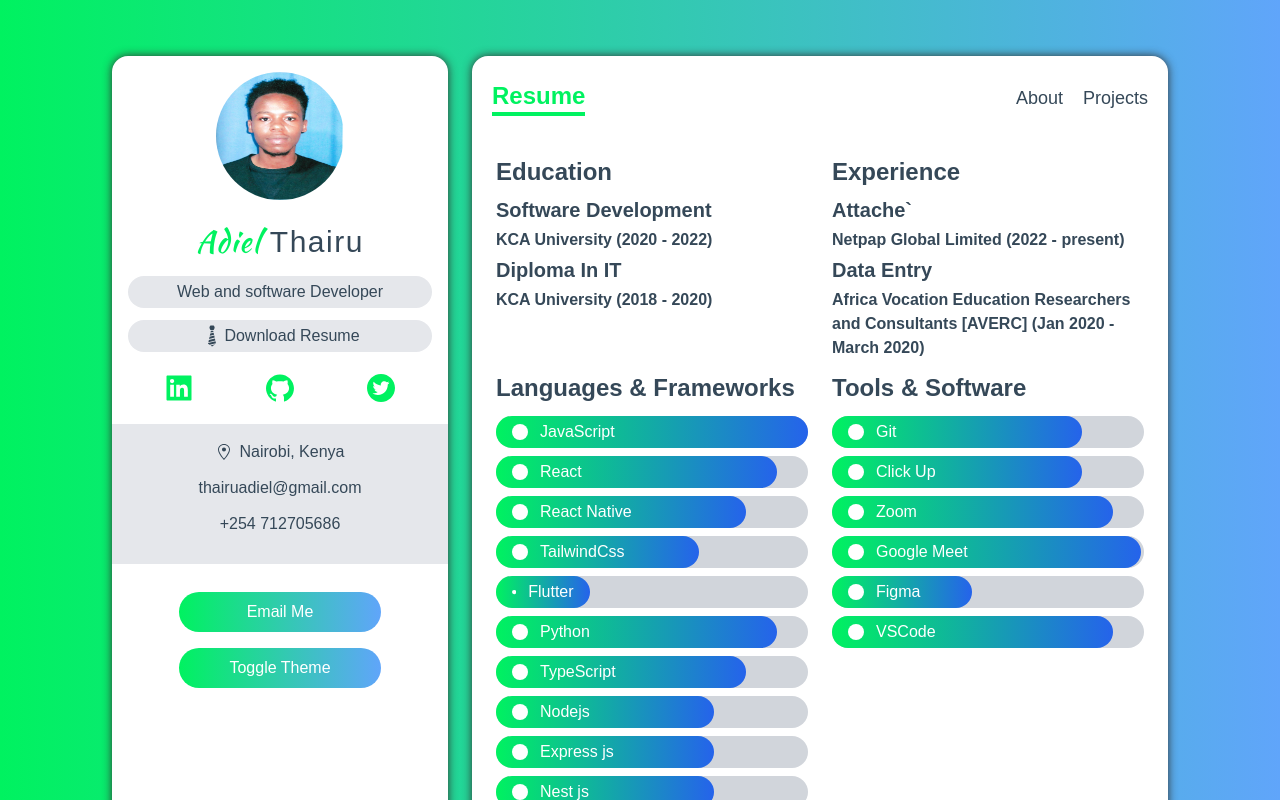
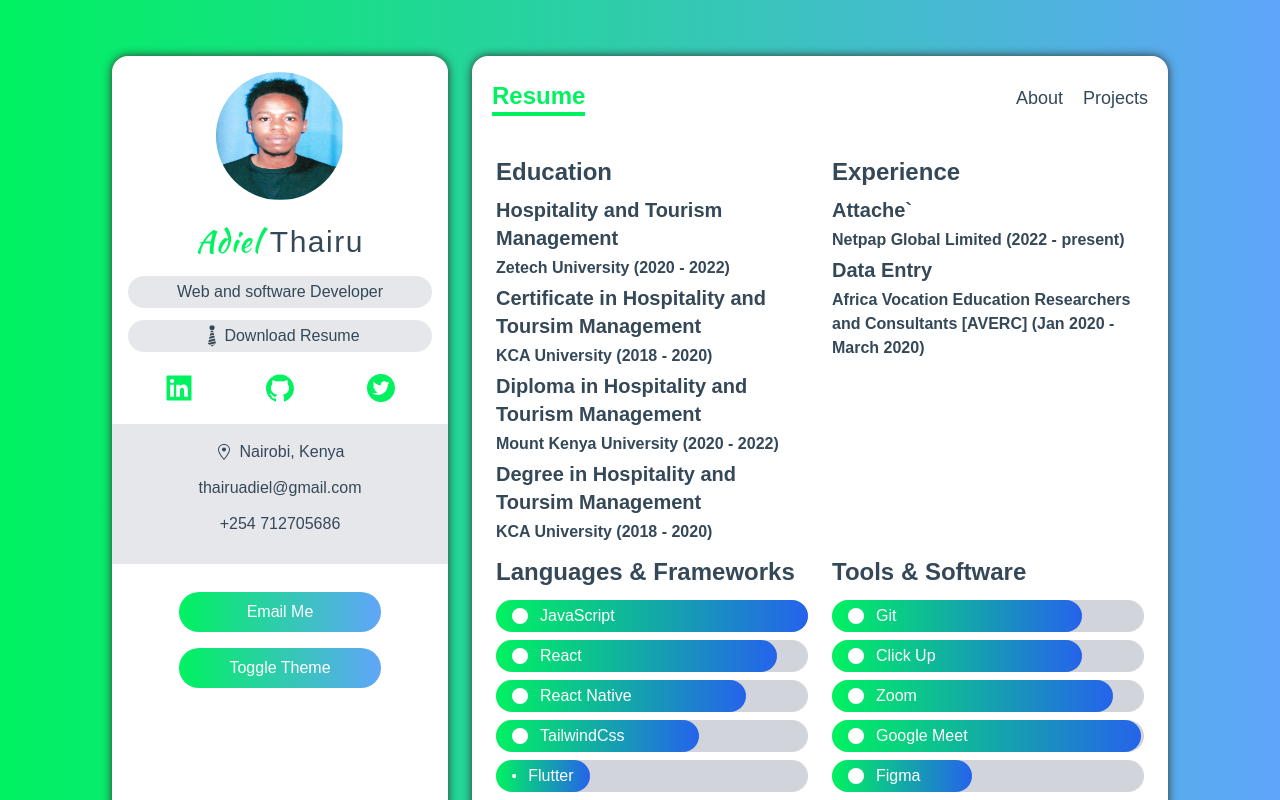
Before and after one commit to IntelRadeon266/Portfolio-lucy, a Next.js app: page /resume in a window 1280 px wide. Shown: the top 800 px of the page. Built offline with nearby package versions, Linux system fonts and the light colour scheme.

Commit message:
Update resume.tsx

```diff
--- a/pages/resume.tsx
+++ b/pages/resume.tsx
@@ -15,19 +15,31 @@ const Resume: NextPage = () => {
       exit="exit"
     >
       <Head>
-        <title>Web | Software Developer| portfolio</title>
+        <title>Web | Tourism Management| portfolio</title>
       </Head>
       {/* Education and Experience */}
       <div className="grid gap-6 md:grid-cols-2">
         <motion.div variants={fadeInUp} initial="initial" animate="animate">
           <h5 className="my-2 text-2xl font-bold ">Education</h5>
           <div>
-            <h5 className="my-1 text-xl font-bold">Software Development</h5>
+            <h5 className="my-1 text-xl font-bold">Hospitality and Tourism Management</h5>
             <p className="font-semibold">
-              KCA University (2020 - 2022)
+              Zetech University (2020 - 2022)
             </p>
 
-            <h5 className="my-1 text-xl font-bold">Diploma In IT</h5>
+            <h5 className="my-1 text-xl font-bold">Certificate in Hospitality and Toursim Management</h5>
+            <p className="font-semibold">
+              KCA University (2018 - 2020)
+            </p>
+
+          </div>
+          <div>
+            <h5 className="my-1 text-xl font-bold">Diploma in Hospitality and Tourism Management</h5>
+            <p className="font-semibold">
+              Mount Kenya University (2020 - 2022)
+            </p>
+
+            <h5 className="my-1 text-xl font-bold">Degree in Hospitality and Toursim Management</h5>
             <p className="font-semibold">
               KCA University (2018 - 2020)
             </p>
```
